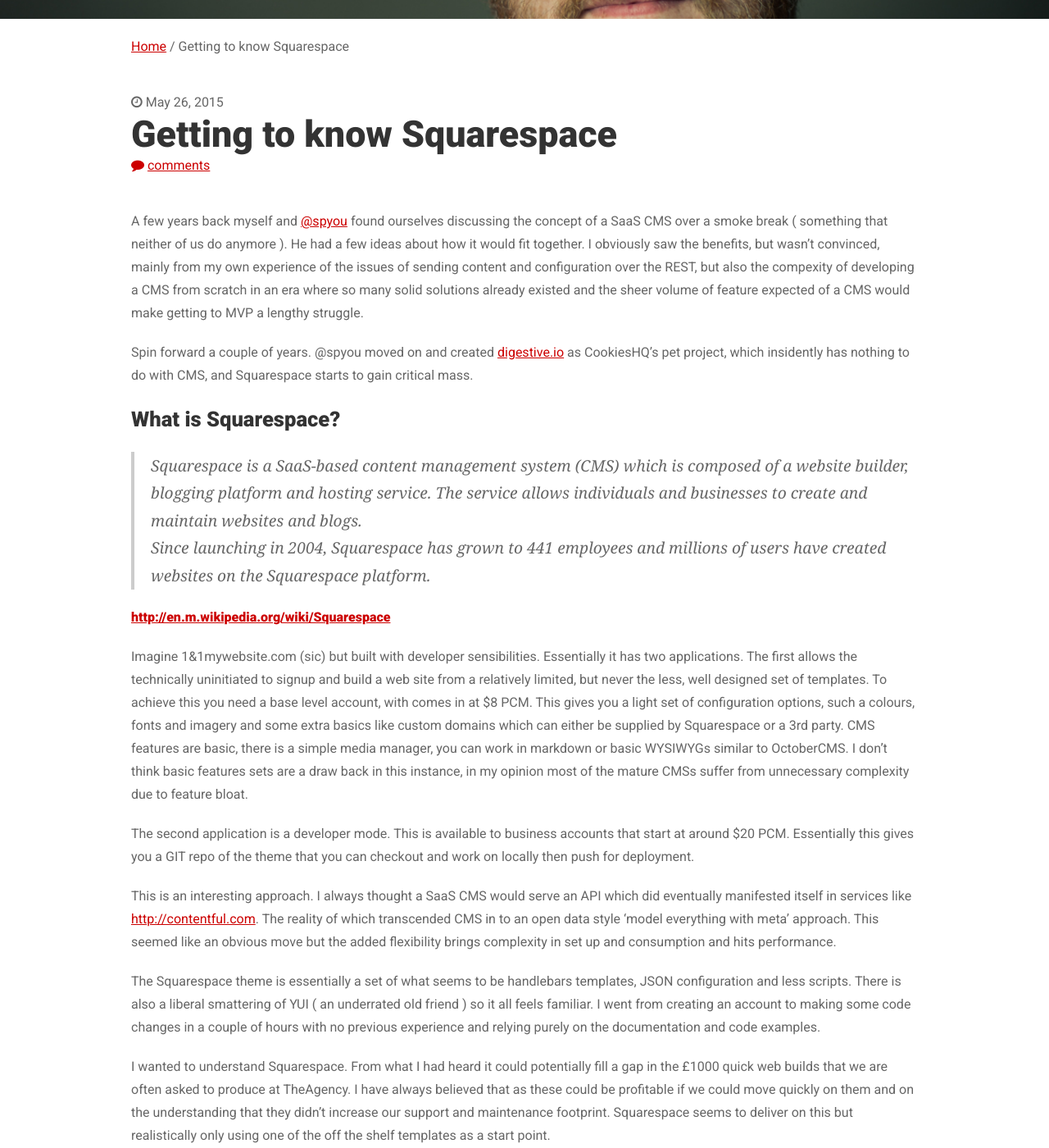
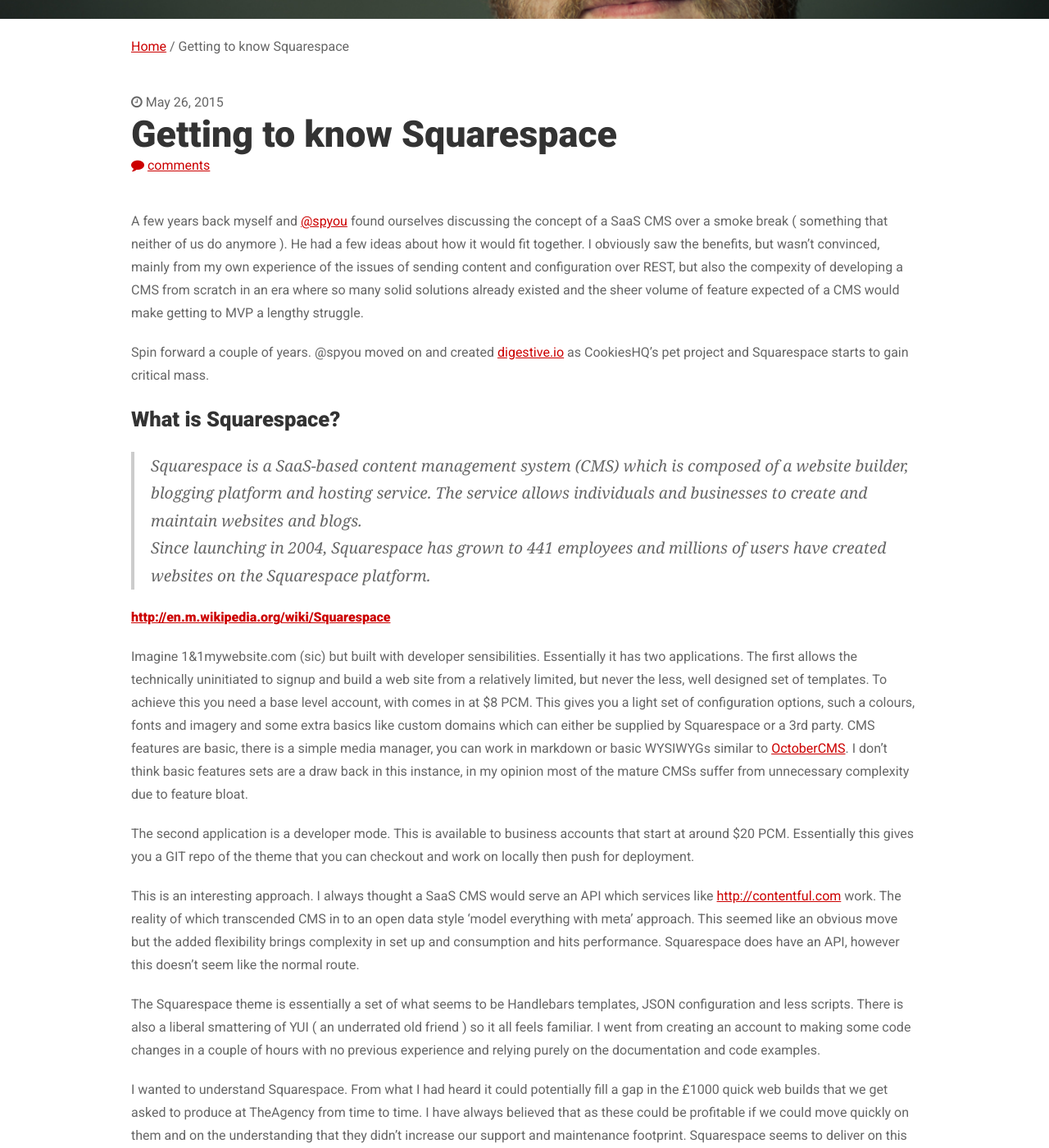
Before and after one commit to netotaku/netotaku.github.io, a Jekyll site: the page built from _posts/2015-05-26-is-squarespace-any-good.markdown, in a window 1280 px wide and 1400 px high, scrolled down 361 px. Shown: the whole window at 82% size. Built offline with Jekyll 4.4.1, drawn with Linux system fonts in a browser that asks for light colours; nearby versions of some CDN libraries; a script that is not in the unit is left out; comment, search, counter and statistics services are not loaded; some of the changed text lies outside the part shown.

Commit message:
lastest post feedback

```diff
--- a/_posts/2015-05-26-is-squarespace-any-good.markdown
+++ b/_posts/2015-05-26-is-squarespace-any-good.markdown
@@ -5,9 +5,9 @@
 categories: CMS Squarespace
 ---
 
-A few years back myself and [@spyou](http://twitter.com/spyou) found ourselves discussing the concept of a SaaS CMS over a smoke break ( something that neither of us do anymore ). He had a few ideas about how it would fit together. I obviously saw the benefits, but wasn't convinced, mainly from my own experience of the issues of sending content and configuration over the REST, but also the compexity of developing a CMS from scratch in an era where so many solid solutions already existed and the sheer volume of feature expected of a CMS would make getting to MVP a lengthy struggle.
+A few years back myself and [@spyou](http://twitter.com/spyou) found ourselves discussing the concept of a SaaS CMS over a smoke break ( something that neither of us do anymore ). He had a few ideas about how it would fit together. I obviously saw the benefits, but wasn't convinced, mainly from my own experience of the issues of sending content and configuration over REST, but also the compexity of developing a CMS from scratch in an era where so many solid solutions already existed and the sheer volume of feature expected of a CMS would make getting to MVP a lengthy struggle.
 
-Spin forward a couple of years. @spyou moved on and created [digestive.io](http://digestive.io) as CookiesHQ's pet project, which insidently has nothing to do with CMS, and Squarespace starts to gain critical mass.
+Spin forward a couple of years. @spyou moved on and created [digestive.io](http://digestive.io) as CookiesHQ's pet project and Squarespace starts to gain critical mass.
 
 ## What is Squarespace?
 
@@ -17,15 +17,15 @@
   <cite><a href="http://en.m.wikipedia.org/wiki/Squarespace">http://en.m.wikipedia.org/wiki/Squarespace</a></cite>
 </blockquote>
 
-Imagine 1&1mywebsite.com (sic) but built with developer sensibilities. Essentially it has two applications. The first allows the technically uninitiated to signup and build a web site from a relatively limited, but never the less, well designed set of templates. To achieve this you need a base level account, with comes in at $8 PCM. This gives you a light set of configuration options, such a colours, fonts and imagery and some extra basics like custom domains which can either be supplied by Squarespace or a 3rd party. CMS features are basic, there is a simple media manager, you can work in markdown or basic WYSIWYGs similar to OctoberCMS. I don't think basic features sets are a draw back in this instance, in my opinion most of the mature CMSs suffer from unnecessary complexity due to feature bloat.
+Imagine 1&1mywebsite.com (sic) but built with developer sensibilities. Essentially it has two applications. The first allows the technically uninitiated to signup and build a web site from a relatively limited, but never the less, well designed set of templates. To achieve this you need a base level account, with comes in at $8 PCM. This gives you a light set of configuration options, such a colours, fonts and imagery and some extra basics like custom domains which can either be supplied by Squarespace or a 3rd party. CMS features are basic, there is a simple media manager, you can work in markdown or basic WYSIWYGs similar to [OctoberCMS](http://octobercms.com). I don't think basic features sets are a draw back in this instance, in my opinion most of the mature CMSs suffer from unnecessary complexity due to feature bloat.
 
 The second application is a developer mode. This is available to business accounts that start at around $20 PCM. Essentially this gives you a GIT repo of the theme that you can checkout and work on locally then push for deployment.
 
-This is an interesting approach. I always thought a SaaS CMS would serve an API which did eventually manifested itself in services like [http://contentful.com](http://contentful.com). The reality of which transcended CMS in to an open data style 'model everything with meta' approach. This seemed like an obvious move but the added flexibility brings complexity in set up and consumption and hits performance.
+This is an interesting approach. I always thought a SaaS CMS would serve an API which services like [http://contentful.com](http://contentful.com) work. The reality of which transcended CMS in to an open data style 'model everything with meta' approach. This seemed like an obvious move but the added flexibility brings complexity in set up and consumption and hits performance. Squarespace does have an API, however this doesn't seem like the normal route.
 
-The Squarespace theme is essentially a set of what seems to be handlebars templates, JSON configuration and less scripts. There is also a liberal smattering of YUI ( an underrated old friend )  so it all feels familiar. I went from creating an account to making some code changes in a couple of hours with no previous experience and relying purely on the documentation and code examples.
+The Squarespace theme is essentially a set of what seems to be Handlebars templates, JSON configuration and less scripts. There is also a liberal smattering of YUI ( an underrated old friend )  so it all feels familiar. I went from creating an account to making some code changes in a couple of hours with no previous experience and relying purely on the documentation and code examples.
 
-I wanted to understand Squarespace. From what I had heard it could potentially fill a gap in the £1000 quick web builds that we are often asked to produce at TheAgency. I have always believed that as these could be profitable if we could move quickly on them and on the understanding that they didn't increase our support and maintenance footprint. Squarespace seems to deliver on this but realistically only using one of the off the shelf templates as a start point.
+I wanted to understand Squarespace. From what I had heard it could potentially fill a gap in the £1000 quick web builds that we get asked to produce at TheAgency from time to time. I have always believed that as these could be profitable if we could move quickly on them and on the understanding that they didn't increase our support and maintenance footprint. Squarespace seems to deliver on this but realistically only using one of the off the shelf templates as a start point.
 
 ## Workflow headaches
 
@@ -43,4 +43,4 @@
 
 I am currently working on two Squarespace sites with possibly a third in the pipe, it's early days but I will report back in further posts as development progresses.
 
-<em>May 2015. On my iPad with <a href="http://bywordapp.com/">byword</a> in Valencia, Spain.</em>
+<em>May 2015. On my iPad with <a href="http://bywordapp.com/">Byword</a> in Valencia, Spain.</em>
```
